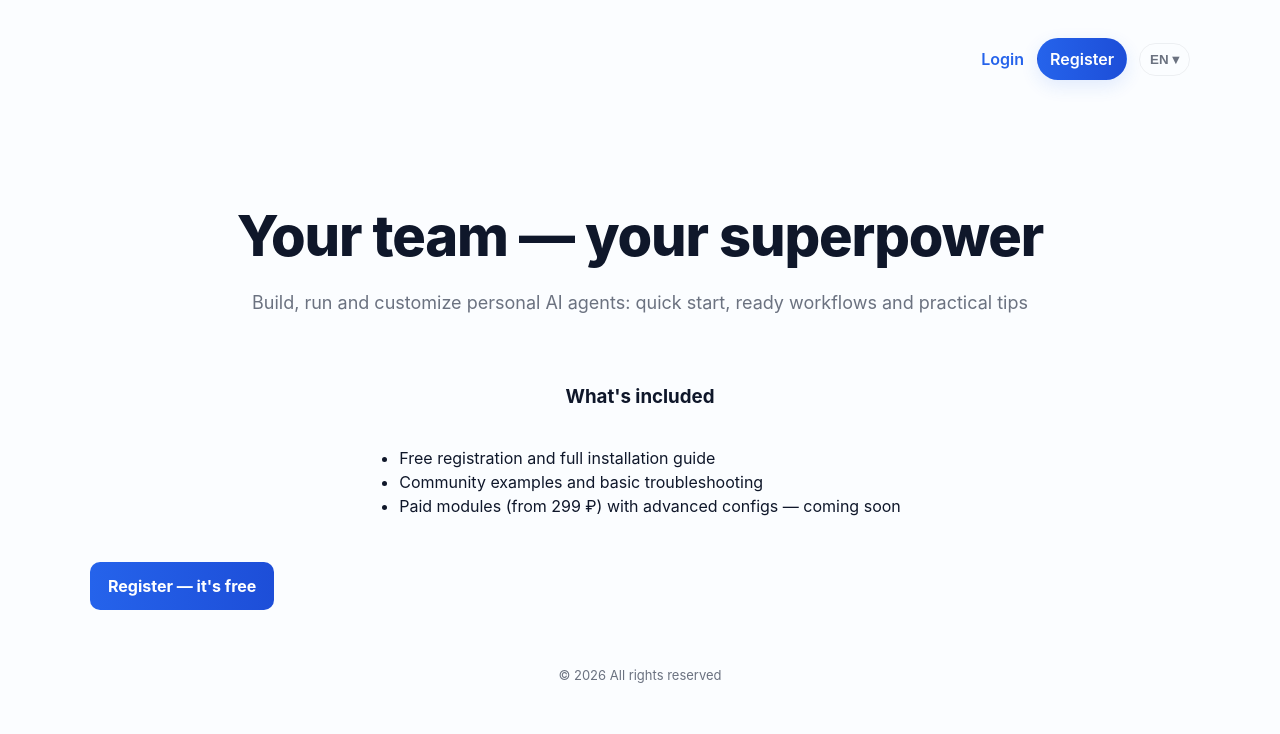
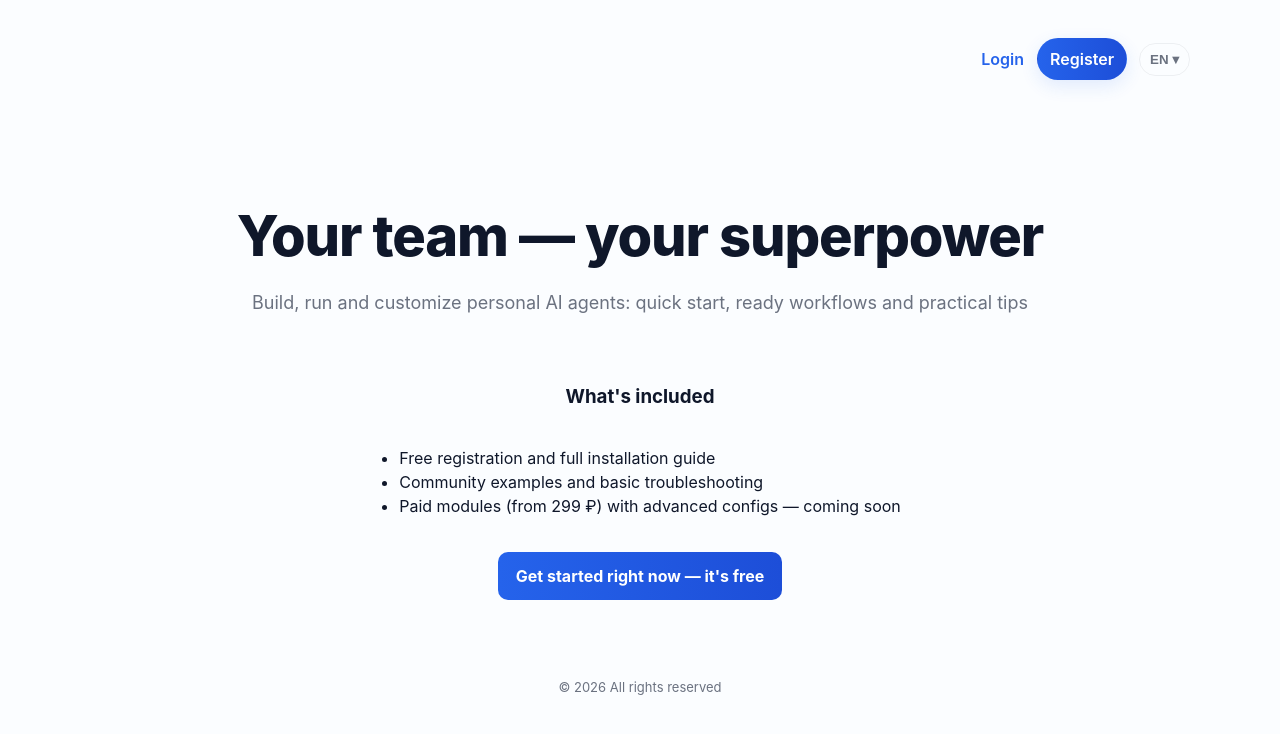
Before and after one commit to novaaurelis/nova-ai-agents-site-backup, a Next.js app: page /en in a window 1280 px wide. Shown: the top 734 px of the page. Built offline with nearby package versions, Linux system fonts and the light colour scheme.

Commit message:
content: update CTA text RU/EN and center EN CTA under hero

```diff
--- a/pages/en/index.js
+++ b/pages/en/index.js
@@ -24,8 +24,8 @@ export default function EnHome(){
           </ul>
         </section>
 
-        <div className="cta">
-          <Link href="/en/dashboard" className="button">Register — it's free</Link>
+        <div className="hero-cta">
+          <Link href="/en/dashboard" className="button">Get started right now — it's free</Link>
         </div>
 
         <footer className="muted">© {new Date().getFullYear()} All rights reserved</footer>
--- a/pages/ru/index.js
+++ b/pages/ru/index.js
@@ -14,7 +14,7 @@ export default function RuHome(){
         </section>
 
         <div className="hero-cta">
-          <Link href="/ru/dashboard" className="button">Зарегистрироваться — бесплатно</Link>
+          <Link href="/ru/dashboard" className="button">Начни прямо сейчас — это бесплатно</Link>
         </div>
 
         <section className="what">
```
